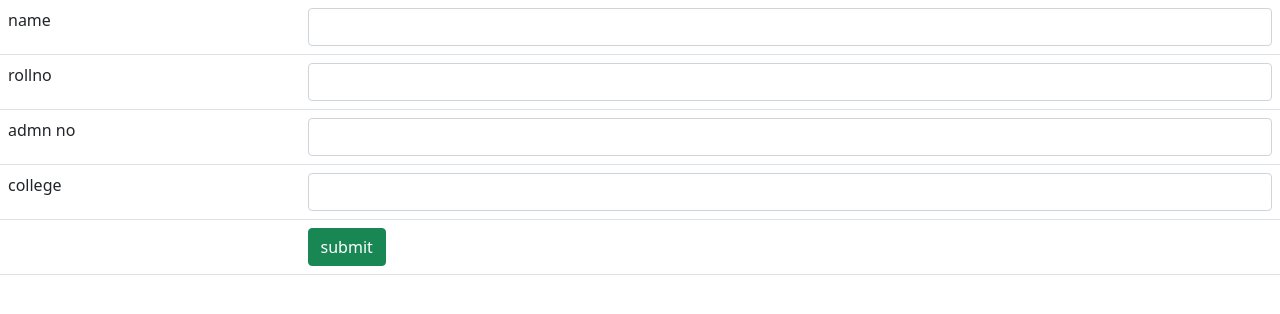
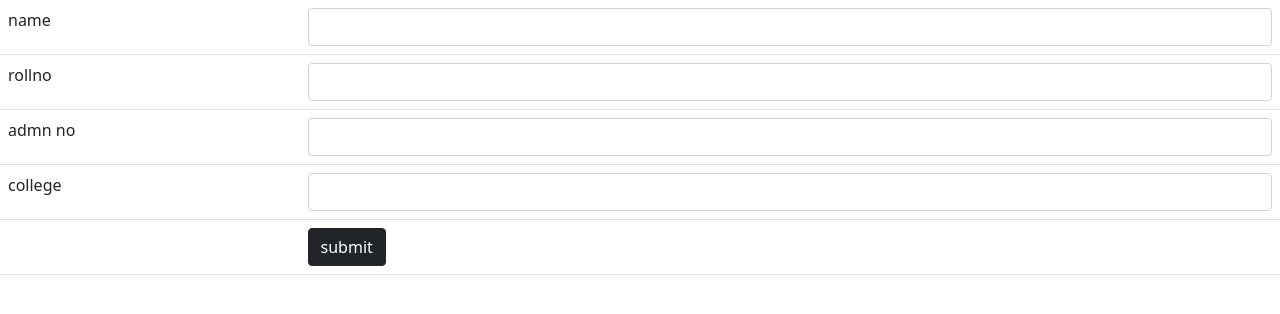
Before and after one commit to kmuhammedafsal/rajagiri-college-program, a plain HTML site: page student.html in a window 1280 px wide. Drawn offline with nearby package versions, Linux system fonts and the light colour scheme.

Commit message:
changed the button colour

```diff
--- a/student.html
+++ b/student.html
@@ -26,7 +26,7 @@
         </tr>
         <tr>
             <td></td>
-            <td><button class="btn btn-success">submit
+            <td><button class="btn btn-dark">submit
 
             </button></td>
         </tr>
```
